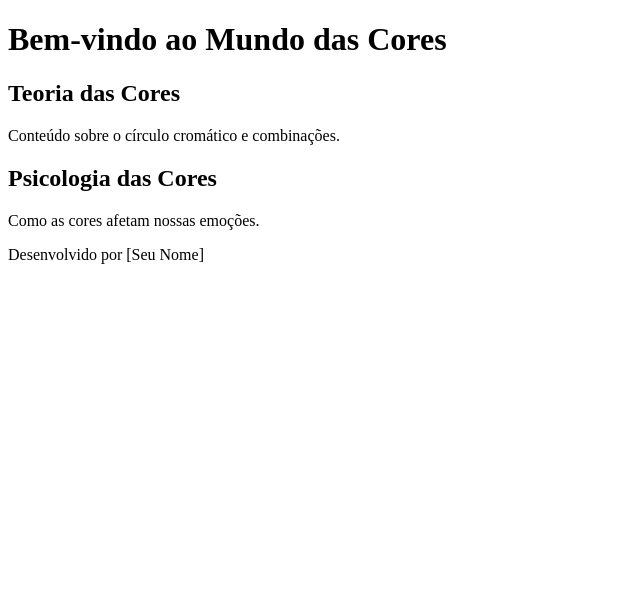
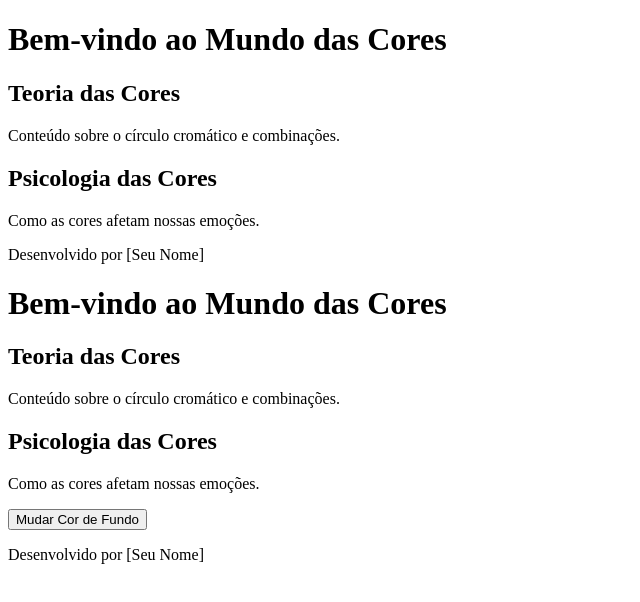
Before and after one commit to estervitoria21/projeto-minhas-ferias-, a plain HTML site: page index.html in a window 1280 px wide. Shown: the whole page, without its empty margins (0-640 px from the left). Drawn offline with Linux system fonts and the light colour scheme.

Commit message:
Update index.html

```diff
--- a/index.html
+++ b/index.html
@@ -26,3 +26,32 @@
     <script src="js/scripts.js"></script>
 </body>
 </html>
+<!DOCTYPE html>
+<html lang="pt-BR">
+<head>
+    <meta charset="UTF-8">
+    <meta name="viewport" content="width=device-width, initial-scale=1.0">
+    <link rel="stylesheet" href="css/styles.css">
+    <title>Cores</title>
+</head>
+<body>
+    <header>
+        <h1>Bem-vindo ao Mundo das Cores</h1>
+    </header>
+    <main>
+        <section>
+            <h2>Teoria das Cores</h2>
+            <p>Conteúdo sobre o círculo cromático e combinações.</p>
+        </section>
+        <section>
+            <h2>Psicologia das Cores</h2>
+            <p>Como as cores afetam nossas emoções.</p>
+        </section>
+        <button id="changeColorButton">Mudar Cor de Fundo</button>
+    </main>
+    <footer>
+        <p>Desenvolvido por [Seu Nome]</p>
+    </footer>
+    <script src="js/scripts.js"></script>
+</body>
+</html>
```
